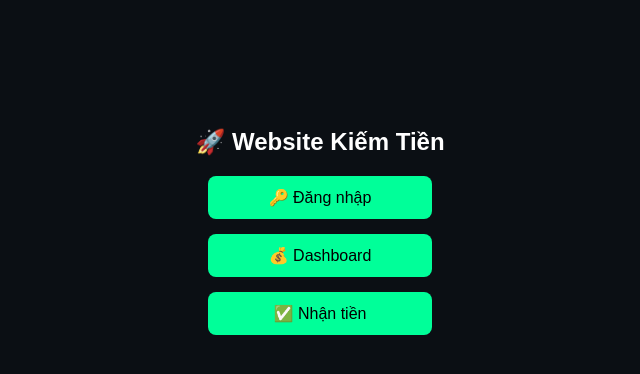
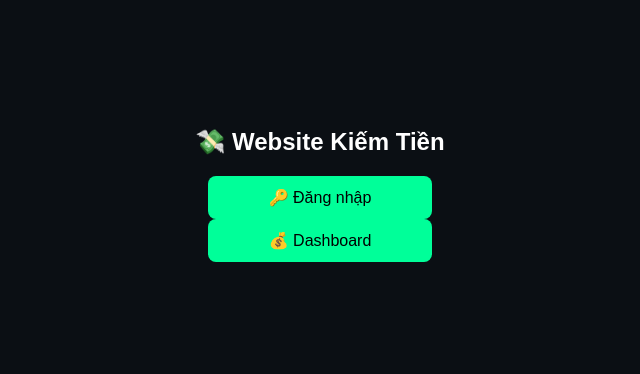
Before and after one commit to Rubysand99/website-kiemtien, a website: page index.html in a window 1280 px wide. Shown: the whole page, without its empty margins (320-960 px from the left). Drawn offline with Linux system fonts and the light colour scheme.

Commit message:
Update index.html

```diff
--- a/index.html
+++ b/index.html
@@ -2,7 +2,7 @@
 <html>
 <head>
 <meta charset="UTF-8">
-<title>Trang chính</title>
+<title>Kiếm Tiền</title>
 
 <style>
 body{
@@ -12,7 +12,6 @@ font-family:Arial;
 text-align:center;
 padding-top:100px;
 }
-
 a{
 display:block;
 margin:15px;
@@ -22,20 +21,17 @@ color:black;
 text-decoration:none;
 border-radius:8px;
 width:200px;
-margin-left:auto;
-margin-right:auto;
+margin:auto;
 }
 </style>
-
 </head>
 
 <body>
 
-<h2>🚀 Website Kiếm Tiền</h2>
+<h2>💸 Website Kiếm Tiền</h2>
 
 <a href="login.html">🔑 Đăng nhập</a>
 <a href="dashboard.html">💰 Dashboard</a>
-<a href="verify.html">✅ Nhận tiền</a>
 
 </body>
 </html>
```
